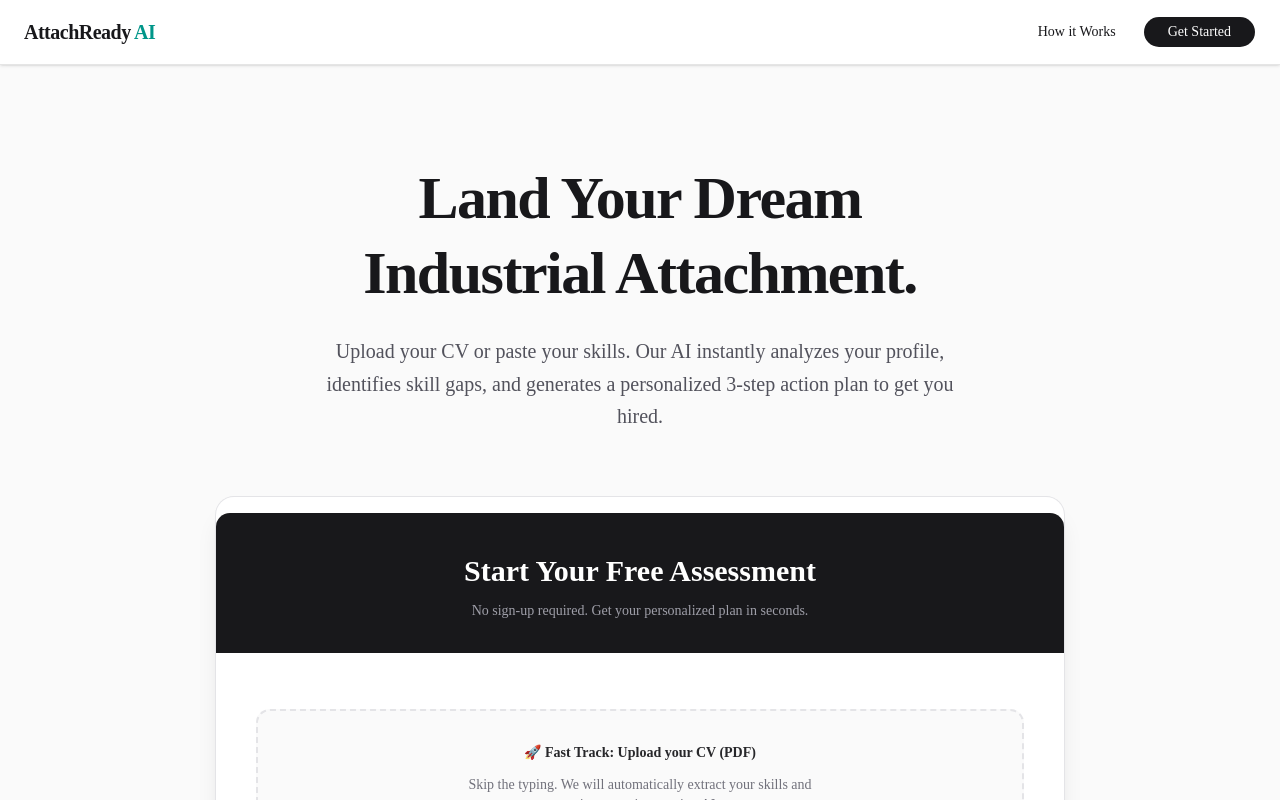
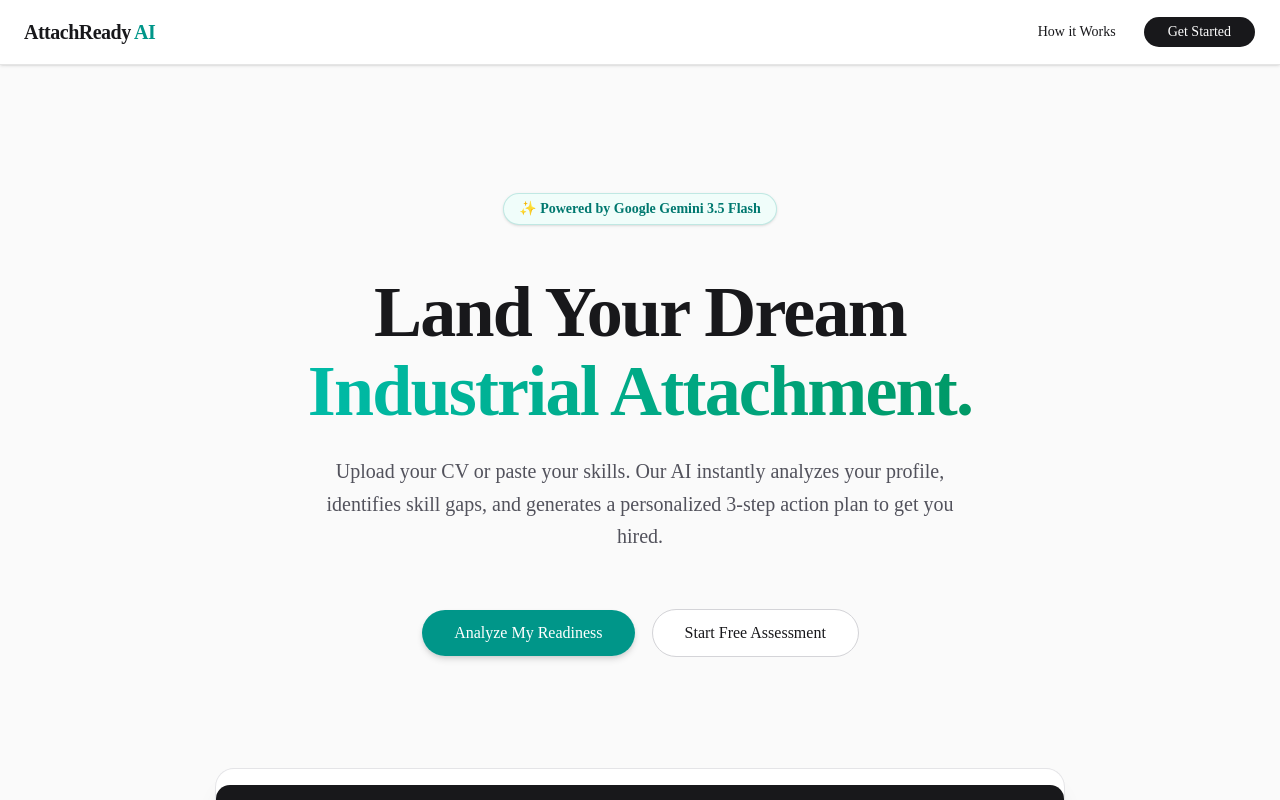
Before and after one commit to arthurmchege/attachready-v2, a Next.js app in the folder frontend/: page / in a window 1280 px wide. Shown: the top 800 px of the page. Built offline with nearby package versions, Linux system fonts and the light colour scheme.

Commit message:
feat: implement framer-motion animated hero section ad gradient typography

```diff
--- a/frontend/package.json
+++ b/frontend/package.json
@@ -11,6 +11,7 @@
   "dependencies": {
     "class-variance-authority": "^0.7.1",
     "cn": "^0.5.0",
+    "framer-motion": "^14.6.0",
     "lucide-react": "^1.61.0",
     "next": "16.4.3",
     "radix-ui": "^1.8.1",
--- a/frontend/src/app/page.tsx
+++ b/frontend/src/app/page.tsx
@@ -12,6 +12,7 @@ import {
 import { Input } from "@/components/ui/input";
 import { Textarea } from "@/components/ui/textarea";
 import { Download, Trash2 } from "lucide-react"; // <-- NEW IMPORT
+import { motion } from "framer-motion";
 
 // Define the structure of our saved reports
 interface Report {
@@ -145,16 +146,70 @@ export default function Home() {
 
       <main className="max-w-4xl mx-auto px-6 py-16 md:py-24 space-y-16">
         {/* Hero Section */}
-        <section className="text-center space-y-6">
-          <h1 className="text-5xl md:text-6xl font-extrabold tracking-tight text-zinc-900 leading-tight">
-            Land Your Dream <br className="hidden md:block" /> Industrial
-            Attachment.
-          </h1>
-          <p className="text-lg md:text-xl text-zinc-600 max-w-2xl mx-auto leading-relaxed">
+        <section className="text-center space-y-6 flex flex-col items-center pt-8 pb-12">
+          <motion.div
+            initial={{ opacity: 0, y: -20 }}
+            animate={{ opacity: 1, y: 0 }}
+            transition={{ duration: 0.5 }}
+          >
+            <span className="inline-flex items-center rounded-full px-4 py-1.5 text-sm font-semibold bg-teal-50 text-teal-700 ring-1 ring-inset ring-teal-600/20 mb-6 shadow-sm">
+              ✨ Powered by Google Gemini 3.5 Flash
+            </span>
+          </motion.div>
+
+          <motion.h1
+            initial={{ opacity: 0, y: 20 }}
+            animate={{ opacity: 1, y: 0 }}
+            transition={{ duration: 0.5, delay: 0.1 }}
+            className="text-5xl md:text-7xl font-extrabold tracking-tight text-zinc-900 leading-[1.1]"
+          >
+            Land Your Dream <br className="hidden md:block" />
+            <span className="text-transparent bg-clip-text bg-gradient-to-r from-teal-500 to-emerald-600">
+              Industrial Attachment.
+            </span>
+          </motion.h1>
+
+          <motion.p
+            initial={{ opacity: 0, y: 20 }}
+            animate={{ opacity: 1, y: 0 }}
+            transition={{ duration: 0.5, delay: 0.2 }}
+            className="text-lg md:text-xl text-zinc-600 max-w-2xl mx-auto leading-relaxed"
+          >
             Upload your CV or paste your skills. Our AI instantly analyzes your
             profile, identifies skill gaps, and generates a personalized 3-step
             action plan to get you hired.
-          </p>
+          </motion.p>
+
+          <motion.div
+            initial={{ opacity: 0, y: 20 }}
+            animate={{ opacity: 1, y: 0 }}
+            transition={{ duration: 0.5, delay: 0.3 }}
+            className="flex flex-col sm:flex-row justify-center gap-4 pt-8"
+          >
+            <Button
+              size="lg"
+              className="bg-teal-600 hover:bg-teal-700 text-white rounded-full px-8 text-md h-12 shadow-md hover:shadow-lg transition-all"
+              onClick={() =>
+                document
+                  .getElementById("assessment")
+                  ?.scrollIntoView({ behavior: "smooth" })
+              }
+            >
+              Analyze My Readiness
+            </Button>
+            <Button
+              size="lg"
+              variant="outline"
+              className="rounded-full px-8 text-md h-12 border-zinc-300 hover:bg-zinc-100 transition-all"
+              onClick={() =>
+                document
+                  .getElementById("assessment")
+                  ?.scrollIntoView({ behavior: "smooth" })
+              }
+            >
+              Start Free Assessment
+            </Button>
+          </motion.div>
         </section>
 
         {/* Assessment Form Card */}
```
Also changed, not shown: 1 other file (tests, documents, lock files or other folders).
